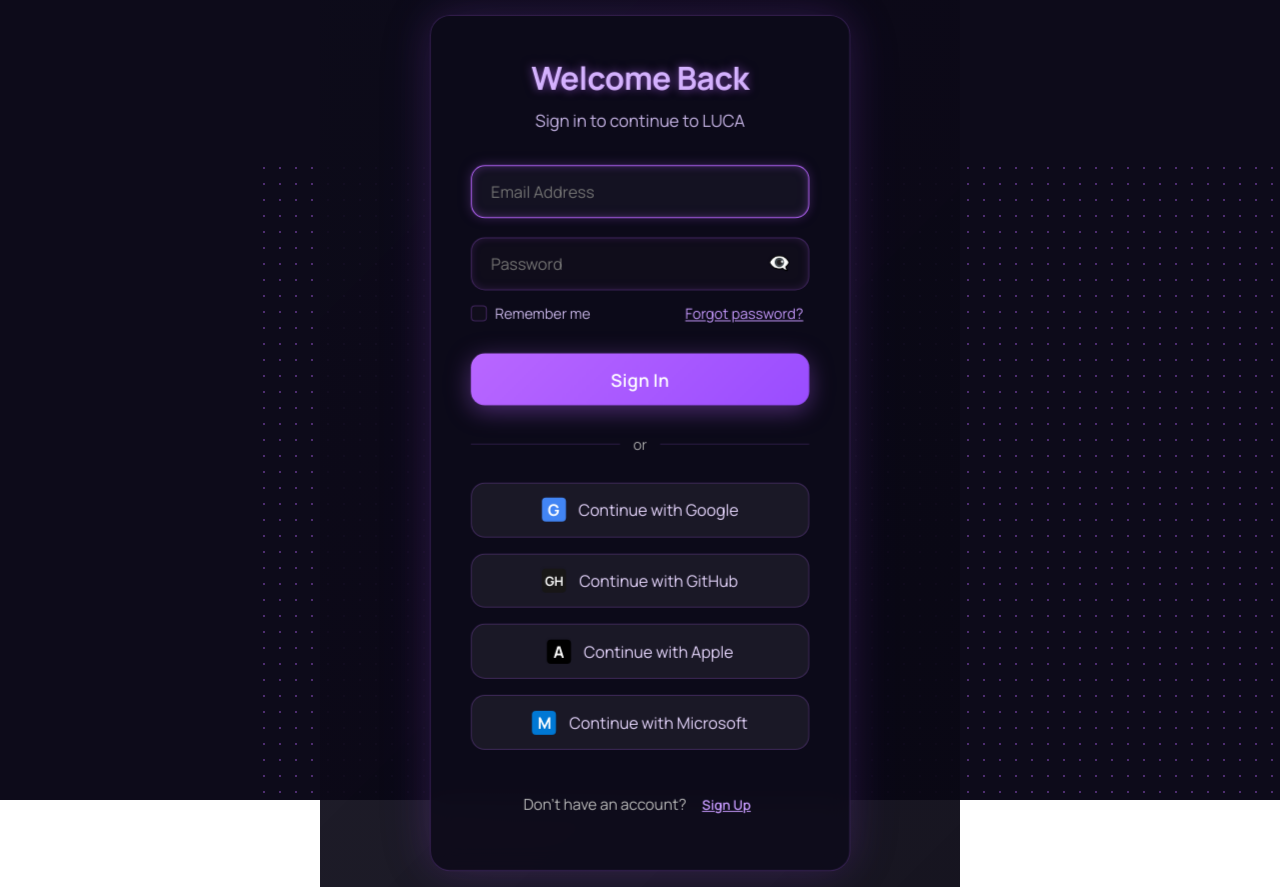
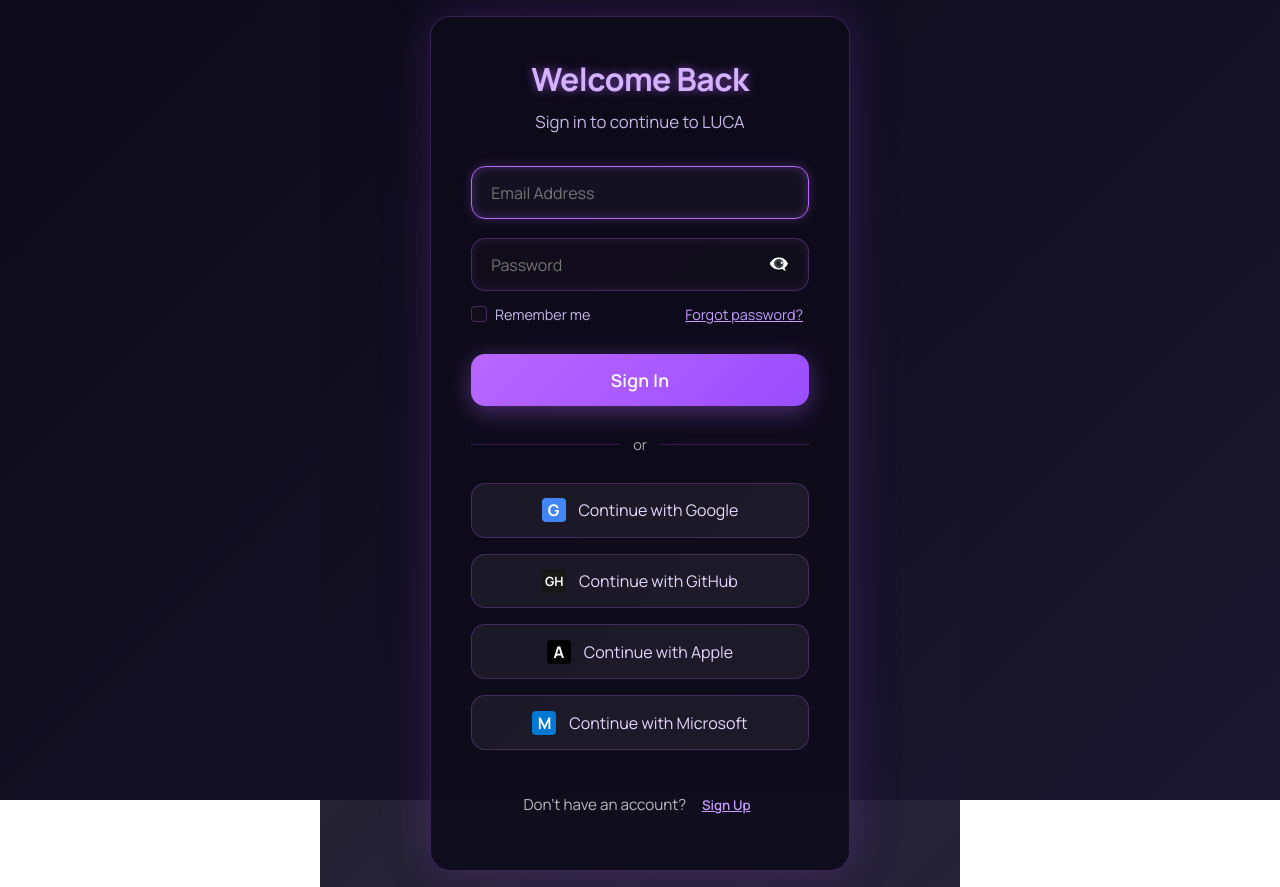
Before and after one commit to WafryAhamed/Luca, a React (Vite) app: page /auth in a window 1280 px wide. Built offline with nearby package versions, Linux system fonts and the light colour scheme.

Commit message:
change sign in sign up

```diff
--- a/src/AuthPage.module.css
+++ b/src/AuthPage.module.css
@@ -6,37 +6,27 @@
   left: 0;
   width: 100%;
   height: 100%;
-  background: #0D0B1A;
+  background: linear-gradient(135deg, #0D0B1A 0%, #1A162D 100%);
   z-index: -1;
   overflow: hidden;
 }
 
-.Stars {
+.Pattern {
   position: absolute;
   top: 0;
   left: 0;
   width: 100%;
   height: 100%;
-  background: transparent;
+  background:
+    radial-gradient(circle at 10% 20%, rgba(185, 103, 255, 0.1) 0%, transparent 15%),
+    radial-gradient(circle at 90% 80%, rgba(185, 103, 255, 0.08) 0%, transparent 15%),
+    radial-gradient(circle at 50% 50%, rgba(185, 103, 255, 0.05) 0%, transparent 20%);
+  animation: pulse 8s infinite alternate;
 }
 
-.Stars::before {
-  content: "";
-  position: absolute;
-  top: 0;
-  left: 0;
-  width: 200%;
-  height: 200%;
-  background: radial-gradient(circle, #B967FF 1px, transparent 1px);
-  background-size: 20px 20px;
-  opacity: 0.3;
-  transform: scale(0.8);
-  animation: twinkle 8s infinite alternate;
-}
-
-@keyframes twinkle {
-  0% { opacity: 0.1; }
-  100% { opacity: 0.4; }
+@keyframes pulse {
+  0% { opacity: 0.3; }
+  100% { opacity: 0.6; }
 }
 
 .Container {
@@ -46,7 +36,7 @@
   min-height: 100vh;
   font-family: 'Manrope', sans-serif;
   padding: 1rem;
-  background: linear-gradient(135deg, rgba(13, 11, 26, 0.9), rgba(10, 8, 20, 0.95));
+  background: linear-gradient(135deg, rgba(13, 11, 26, 0.9), rgba(26, 22, 45, 0.95));
 }
 
 .Card {
@@ -63,12 +53,7 @@
   transition: all 0.3s ease;
 }
 
-.Card:hover {
-  box-shadow:
-    0 0 50px rgba(185, 103, 255, 0.2),
-    0 0 70px rgba(100, 50, 180, 0.15);
-}
-
+/* REMOVED: .Card:hover animation */
 .Header {
   text-align: center;
   margin-bottom: 2rem;
@@ -405,12 +390,4 @@
   color: #e8d8ff;
 }
 
-/* Enhanced background animation */
-@keyframes float {
-  0%, 100% { transform: translateY(0) scale(1); }
-  50% { transform: translateY(-10px) scale(1.02); }
-}
-
-.Card {
-  animation: float 6s ease-in-out infinite;
-}
+/* REMOVED: float animation keyframes */
```
